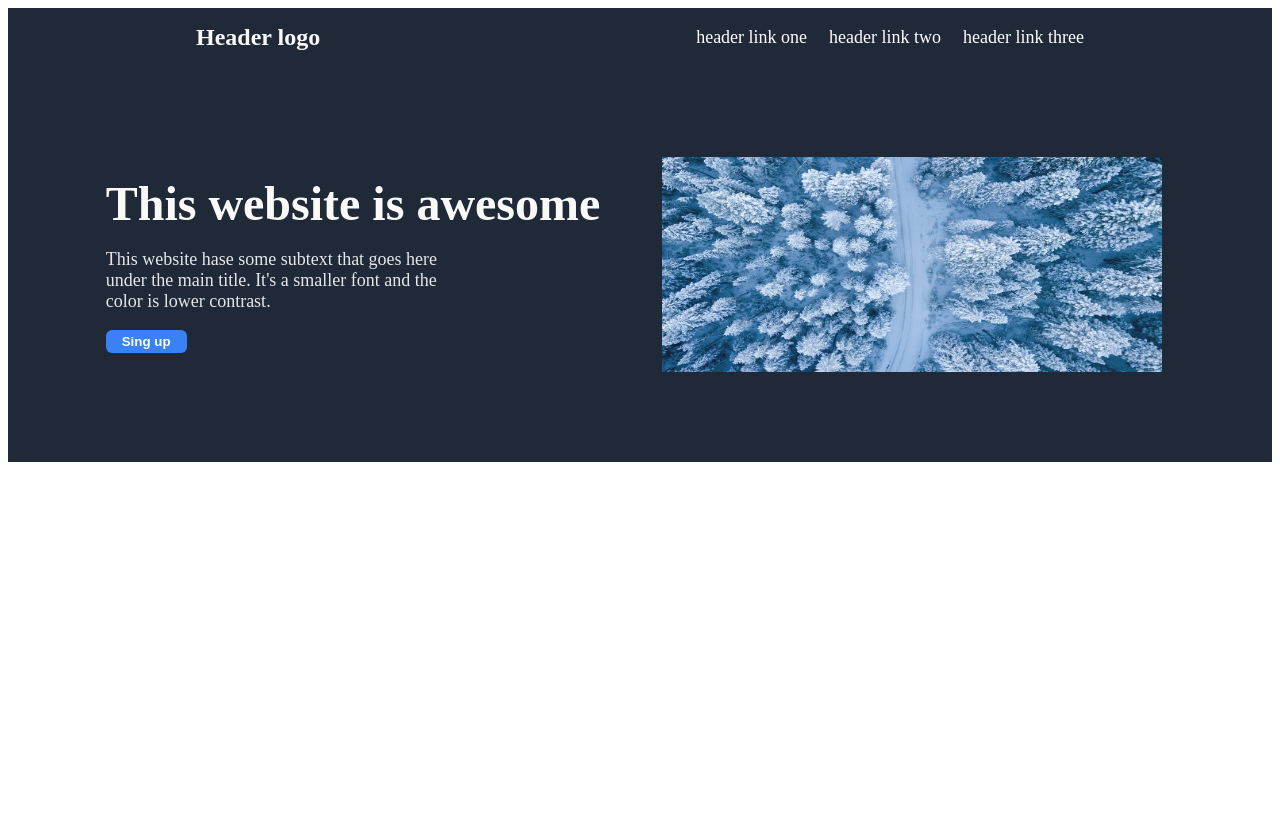
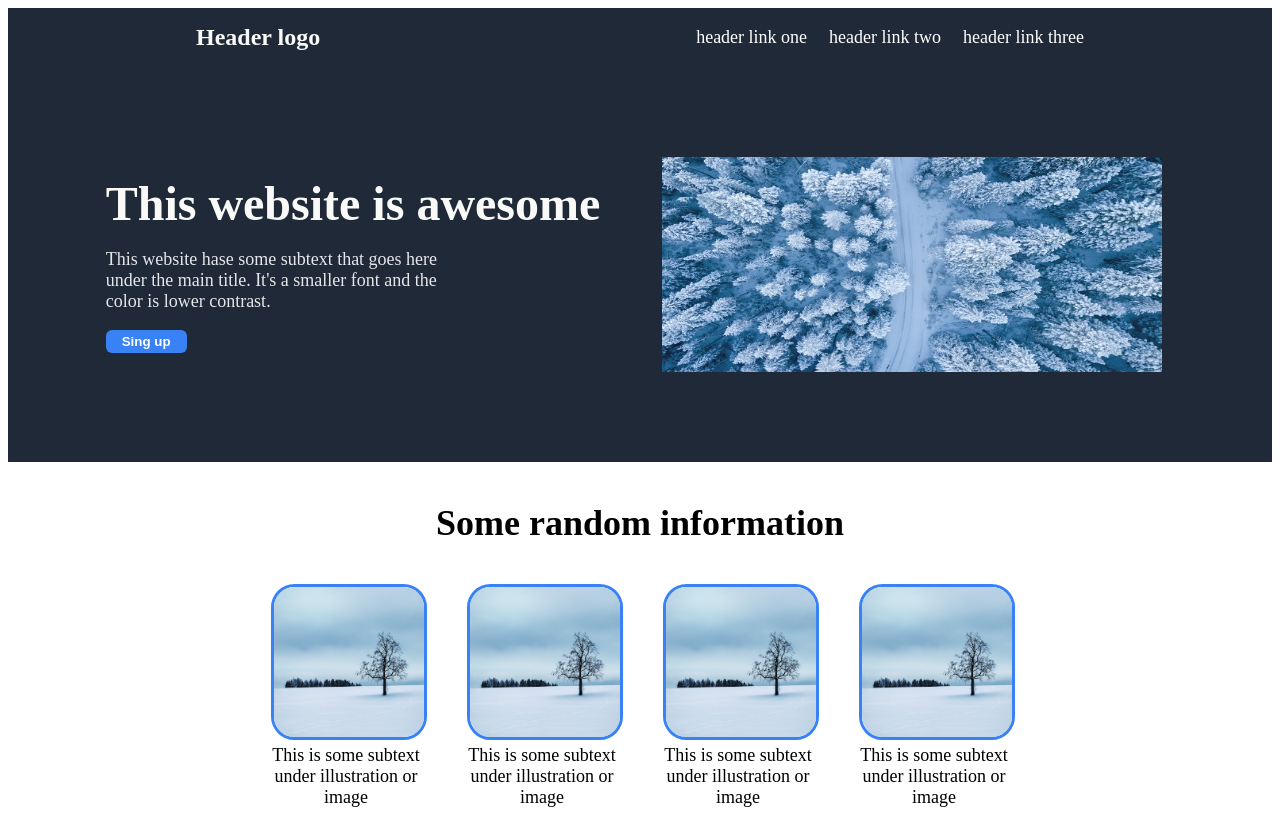
Before and after one commit to miske11/landing-page, a plain HTML site: page index.html in a window 1280 px wide. Drawn offline with Linux system fonts and the light colour scheme.

Commit message:
Added and styled the third part

```diff
--- a/index.html
+++ b/index.html
@@ -29,7 +29,26 @@
             <img src="images/snow.jpeg" alt="money and bitcoin">
         </div>
     </div>
-
+    <div class="second-container">
+        <h2>Some random information</h2>
+        <div class="content">
+            <div class="small-content">
+                <img src="images/tree-snow.jpeg" alt="metal-money">
+                <p>This is some subtext under illustration or image</p>
+            </div>
+            <div class="small-content">
+                <img src="images/tree-snow.jpeg" alt="metal-money">
+                <p>This is some subtext under illustration or image</p>
+            </div>
+            <div class="small-content">
+                <img src="images/tree-snow.jpeg" alt="metal-money">
+                <p>This is some subtext under illustration or image</p>
+            </div>
+            <div class="small-content">
+                <img src="images/tree-snow.jpeg" alt="metal-money">
+                <p>This is some subtext under illustration or image</p>
+            </div>
+        </div>
     </div>
 
 </body>
--- a/style.css
+++ b/style.css
@@ -71,3 +71,36 @@ h1 {
     font-weight: 700;
     border: 0;
 }
+
+/* second part */
+
+.content {
+    display: flex;
+    justify-content: center;
+    align-items: center;
+    text-align: center;
+    gap: 46px;
+}
+
+.second-container h2 {
+    text-align: center;
+    margin: 40px 0;
+    font-size: 36px;
+    font-weight: 700;
+}
+
+.small-content img {
+    height: 150px;
+    width: auto;
+    border: 3px solid #3882F6;
+    border-radius: 15%;
+}
+
+.small-content {
+    width: 150px;
+    font-size: 18px;
+}
+
+.small-content p {
+    margin: 0;
+}
```
Also changed, not shown: images/tree-snow.jpeg (added).
